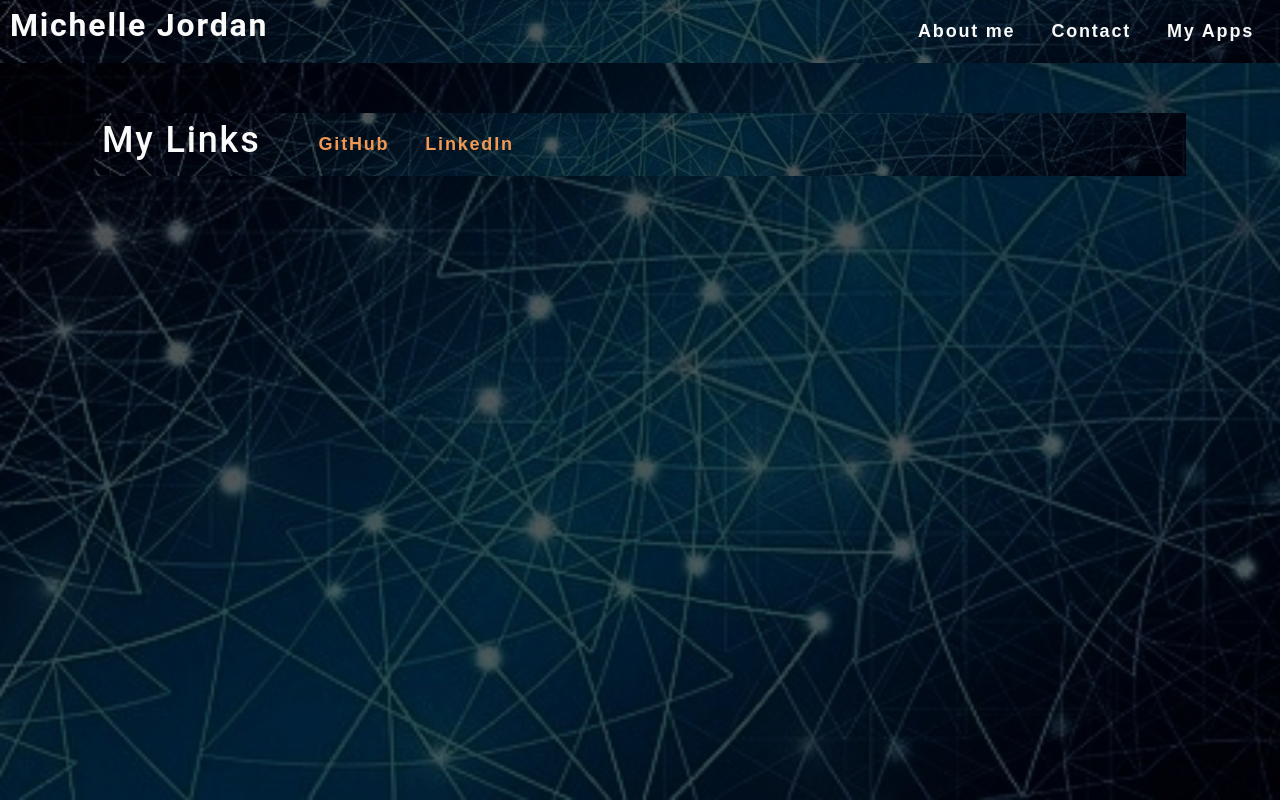
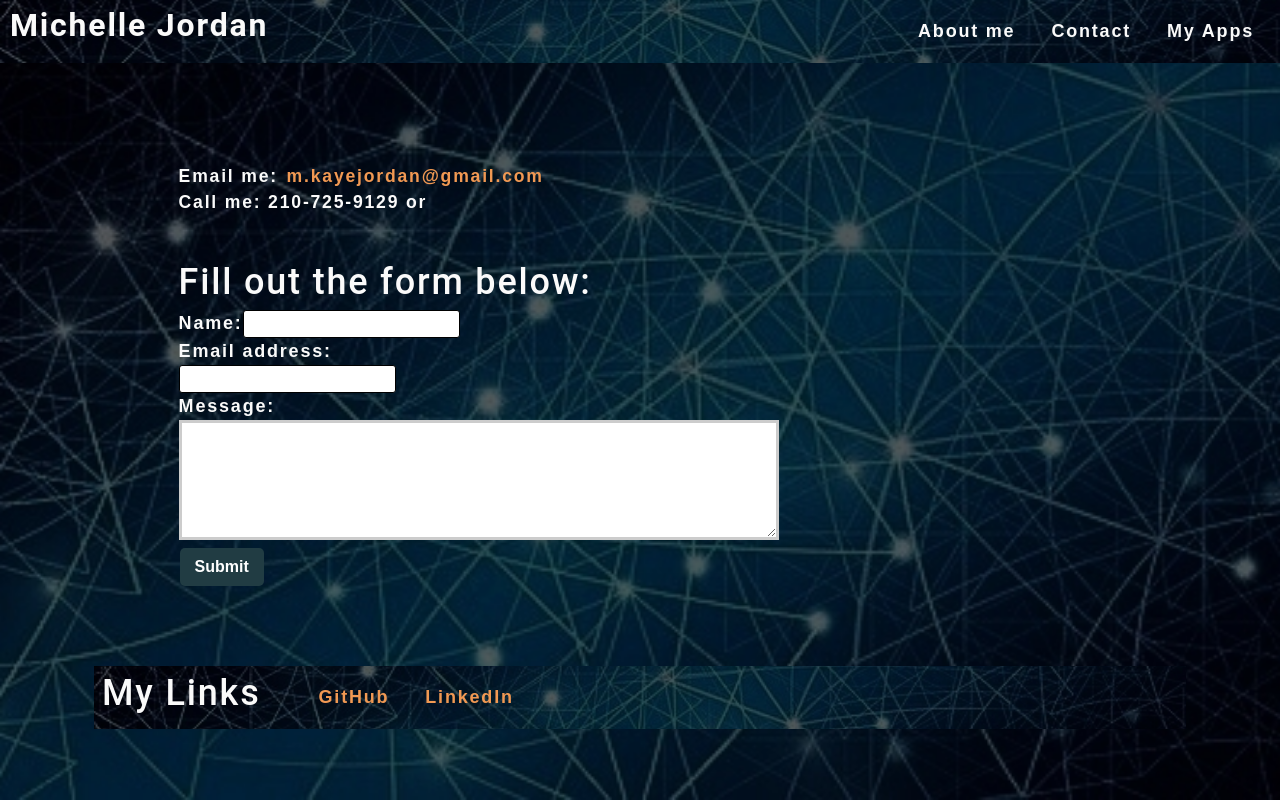
Before and after one commit to chellesjord/ProfessionalPortfolio, a React (Create React App) app: page / in a window 1280 px wide. Both pictures are taken after a click on the item "Contact". Built offline with nearby package versions, Linux system fonts and the light colour scheme.

Commit message:
switch contact from component to page. Added email.

```diff
--- a/src/App.js
+++ b/src/App.js
@@ -1,14 +1,14 @@
 import React from 'react';
 import {HashRouter, Route, Routes } from 'react-router-dom';
+import Nav from './components/Nav';
 
-
-import Nav from './components/Nav';
 // import About from './components/About';
 // import Projects from './components/Projects';
 // import ContactForm from './components/Contact';
 import Footer from './components/Footer';
 
 import AboutPage from "./pages/About";
+import ContactPage from "./pages/Contact";
 import NoMatch from "./pages/NoMatch";
 
 function App() {
@@ -20,6 +20,7 @@ function App() {
           <Routes>
             <Route exact path="/" element={<AboutPage/>} />
             <Route exact path="/about" element={<AboutPage/>} />
+            <Route exact path="/contact" element={<ContactPage/>} />
             <Route component={NoMatch} />
           </Routes>
           <Footer/>
--- a/src/components/Contact/index.js
+++ b/src/components/Contact/index.js
@@ -34,7 +34,7 @@ function ContactForm() {
 
     return (
       <section>
-        <h1 data-testid="h1tag">Contact me</h1>
+        <h1 data-testid="h1tag">Fill out the form below:</h1>
         <form id="contact-form" onSubmit={handleSubmit}>
           <div>
             <label htmlFor="name">Name:</label>
--- a/src/pages/Contact.js
+++ b/src/pages/Contact.js
@@ -1,11 +1,16 @@
 import React from 'react';
-import About from '../components/Contact';
+import Contact from '../components/Contact/index.js';
 // import Auth from '../utils/auth';
 // import { useQuery } from '@apollo/client';
 
-const ContantPage = () => {
+const ContactPage = () => {
     return (
         <main>
+            <p>
+            Email me: <a href = "mailto: m.kayejordan@gmail.com">m.kayejordan@gmail.com</a> <br></br>
+            Call me: 210-725-9129 or <br></br>
+            <br></br>
+            </p>
             <Contact />
         </main>
     );
```
